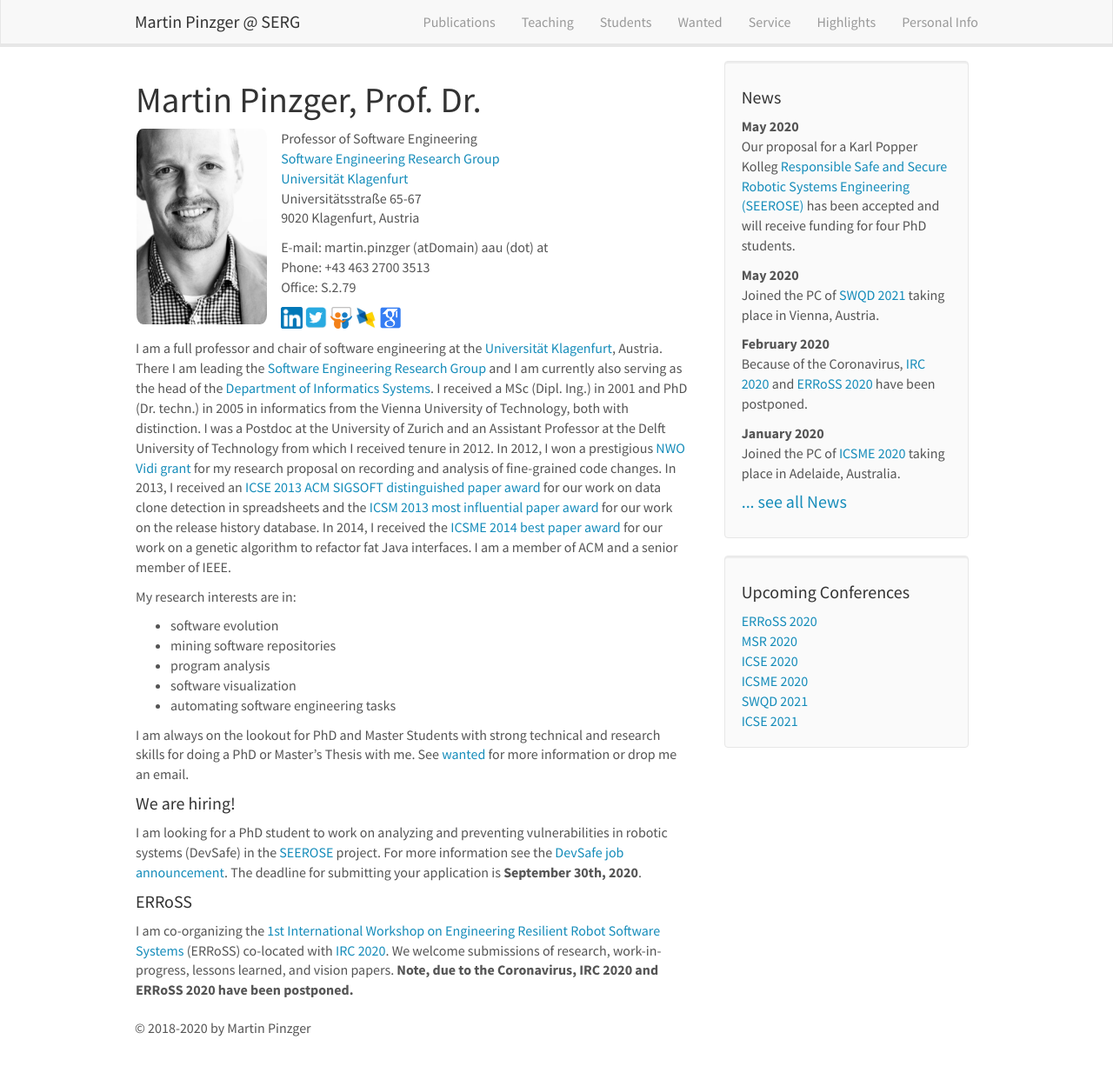
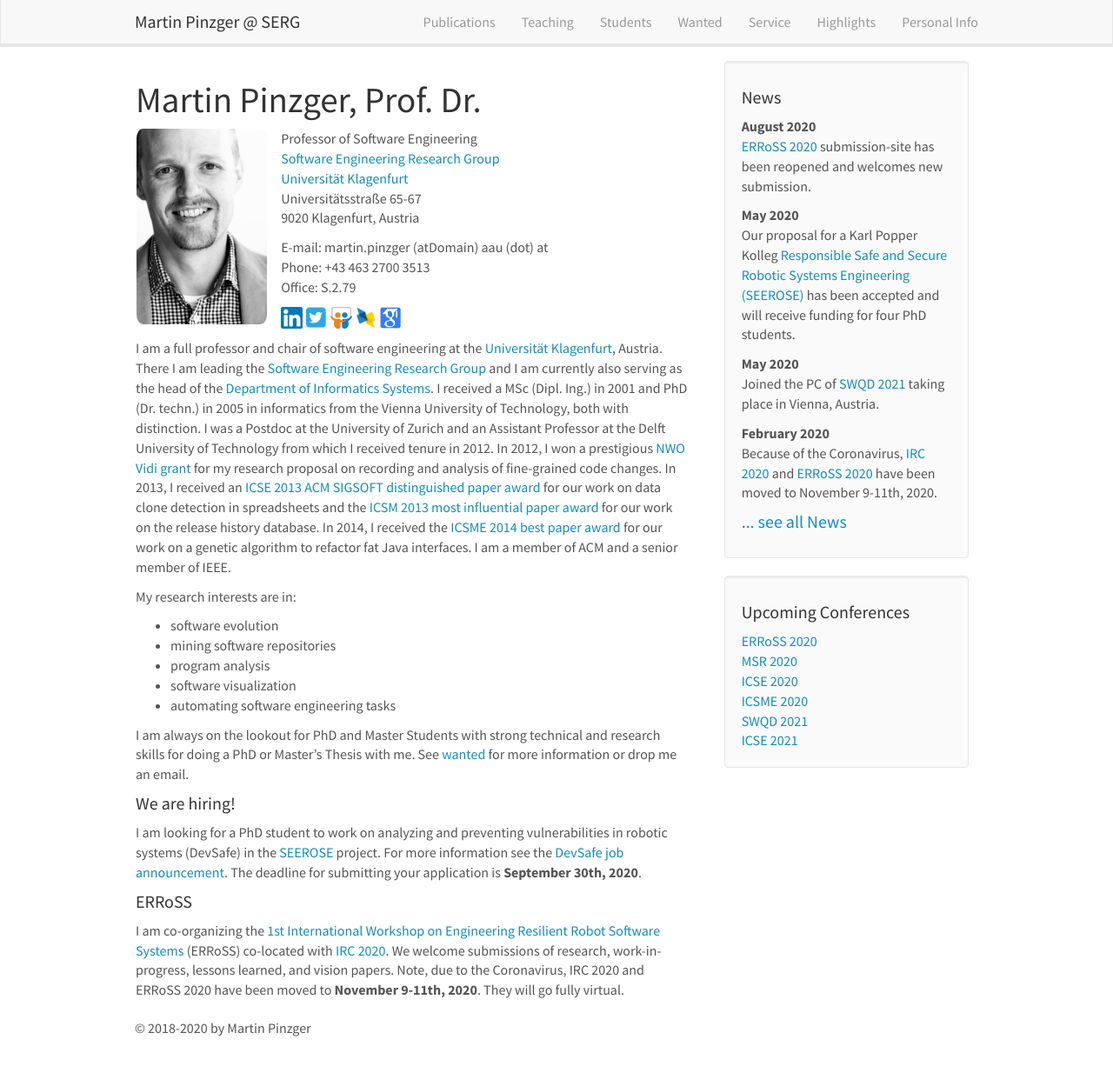
Before and after one commit to pinzger/pinzger.github.io, a Jekyll site: the page built from _pages/home.md, in a window 1280 px wide and 1226 px high. Shown: the whole window at 87% size. Built offline with Jekyll 4.4.1, drawn with Linux system fonts in a browser that asks for light colours; nearby versions of some CDN libraries.

Commit message:
updated ERRoSS info

```diff
--- a/_data/news.yml
+++ b/_data/news.yml
@@ -1,3 +1,6 @@
+- date: <strong>August 2020</strong>
+  headline: "<a href=\"https://www.erross.org/\">ERRoSS 2020</a> submission-site has been reopened and welcomes new submission."
+
 - date: <strong>May 2020</strong>
   headline: "Our proposal for a Karl Popper Kolleg
  <a href=\" https://www.aau.at/forschung/forschungsprofil/karl-popper-kolleg/seerose/\">Responsible Safe and Secure Robotic Systems Engineering (SEEROSE)</a> has been accepted and will receive funding for four PhD students."
@@ -6,7 +9,7 @@
   headline: "Joined the PC of <a href=\"https://www.software-quality-days.com/en/\">SWQD 2021</a> taking place in Vienna, Austria."
 
 - date: <strong>February 2020</strong>
-  headline: "Because of the Coronavirus, <a href=\"http://irc.asia.edu.tw/2020\">IRC 2020</a> and <a href=\"https://www.erross.org/\">ERRoSS 2020</a> have been postponed."
+  headline: "Because of the Coronavirus, <a href=\"http://irc.asia.edu.tw/2020\">IRC 2020</a> and <a href=\"https://www.erross.org/\">ERRoSS 2020</a> have been moved to November 9-11th, 2020."
 
 - date: <strong>January 2020</strong>
   headline: "Joined the PC of <a href=\"https://icsme2020.github.io/\">ICSME 2020</a> taking place  in Adelaide, Australia."
--- a/_pages/home.md
+++ b/_pages/home.md
@@ -45,4 +45,4 @@ I am always on the lookout for PhD and Master Students with strong technical and
 I am looking for a PhD student to work on analyzing and preventing vulnerabilities in robotic systems (DevSafe) in the [SEEROSE](https://www.aau.at/forschung/forschungsprofil/karl-popper-kolleg/seerose/) project. For more information see the [DevSafe job announcement](https://jobs.aau.at/en/job/pre-doc-scientist-f-m-d-software-engineering/). The deadline for submitting your application is **September 30th, 2020**.
 
 #### ERRoSS
-I am co-organizing the [1st International Workshop on Engineering Resilient Robot Software Systems](https://www.erross.org/) (ERRoSS) co-located with [IRC 2020](http://irc.asia.edu.tw/2020). We welcome submissions of research, work-in-progress, lessons learned, and vision papers. **Note, due to the Coronavirus, IRC 2020 and ERRoSS 2020 have been postponed.**
+I am co-organizing the [1st International Workshop on Engineering Resilient Robot Software Systems](https://www.erross.org/) (ERRoSS) co-located with [IRC 2020](http://irc.asia.edu.tw/2020). We welcome submissions of research, work-in-progress, lessons learned, and vision papers. Note, due to the Coronavirus, IRC 2020 and ERRoSS 2020 have been moved to **November 9-11th, 2020**. They will go fully virtual.
```
